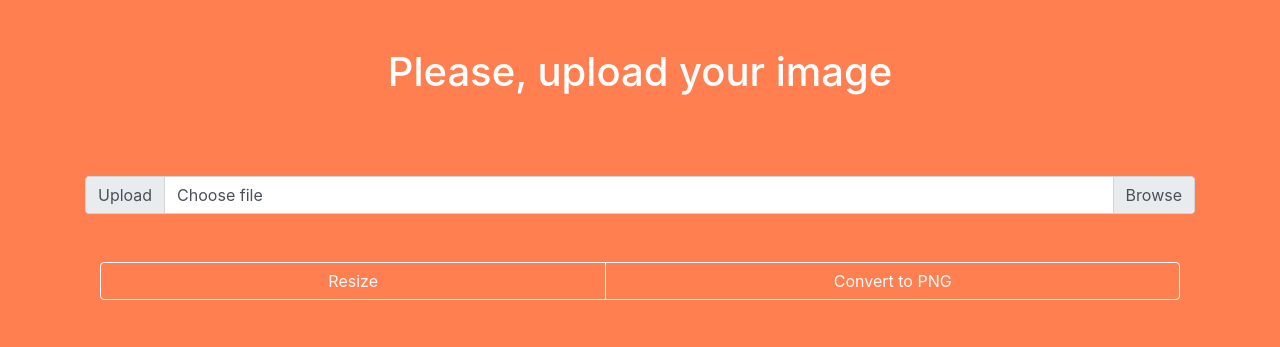
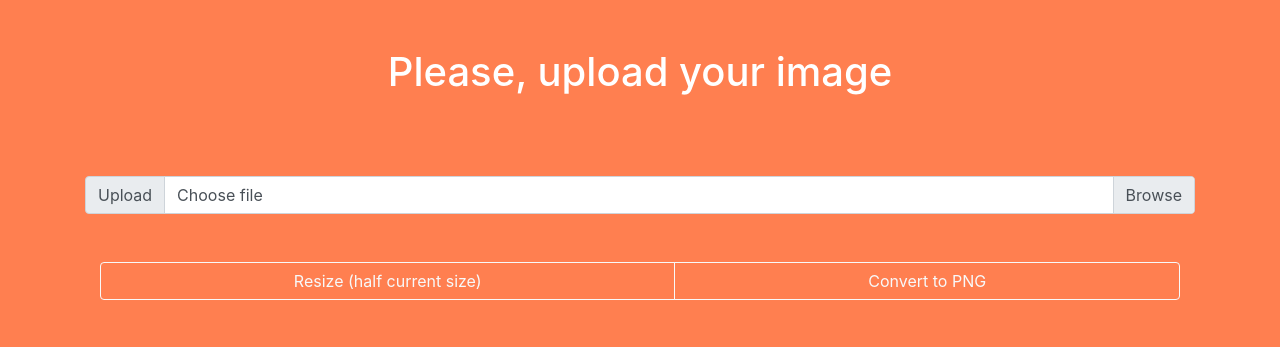
Before and after one commit to Eptor/ImageResizer-er, a Flask app: template templates/index.html in a window 1280 px wide. Shown: the part 56-403 px from the top of the page. Run offline with Flask 2, Linux system fonts and the light colour scheme; the template is opened without the code that fills it, so the values that code supplies are empty; some libraries are stand-ins or nearby versions.

Commit message:
Resize button renamed

```diff
--- a/templates/index.html
+++ b/templates/index.html
@@ -23,7 +23,7 @@
     <br><br>
 
     <div class="col btn-group text-center">
-        <button name="Resize" type="submit" class="btn btn-outline-light">Resize</button>
+        <button name="Resize" type="submit" class="btn btn-outline-light">Resize (half current size)</button>
         <button name="Convert" type="submit" class="btn btn-outline-light">Convert to PNG</button>
         <!-- <button name="Rotate" type="submit" class="btn btn-outline-light">Rotate</button>
         <button name="Compress" type="submit" class="btn btn-outline-light">Compress</button> -->
```
